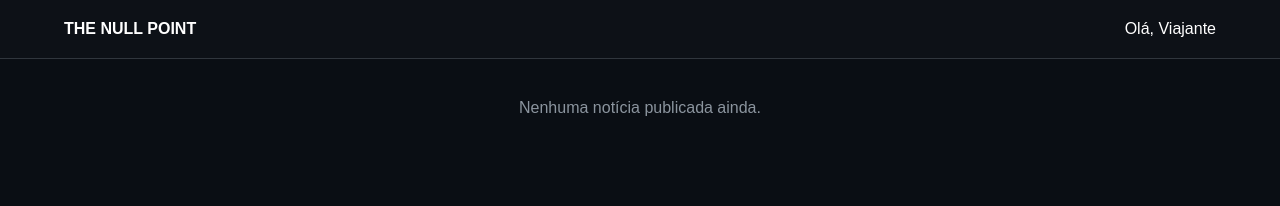
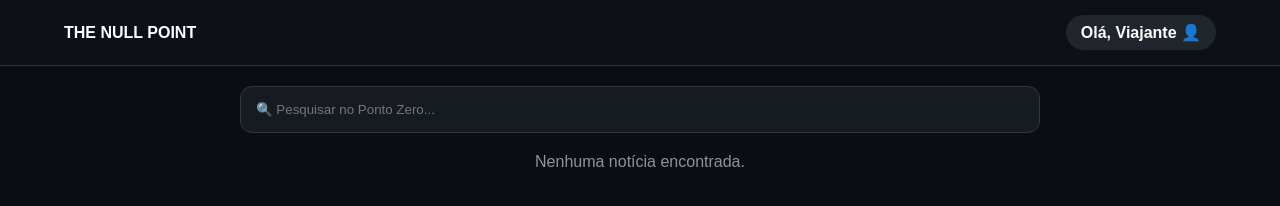
Before and after one commit to zCarlos23v/the-null-point, a plain HTML site: page home.html in a window 1280 px wide. Drawn offline with Linux system fonts and the light colour scheme.

Commit message:
Update home.html

```diff
--- a/home.html
+++ b/home.html
@@ -7,45 +7,60 @@
     <style>
         :root { --primary: #00d4ff; --bg: #0a0e14; --card: #161b22; }
         body { background: var(--bg); color: white; font-family: sans-serif; margin: 0; }
-        .navbar { display: flex; justify-content: space-between; padding: 20px 5%; background: #0d1117; border-bottom: 1px solid #30363d; }
-        .feed { max-width: 800px; margin: 40px auto; padding: 0 20px; }
-        .news-card { background: var(--card); padding: 25px; border-radius: 15px; border: 1px solid #30363d; margin-bottom: 20px; animation: slideUp 0.5s ease; }
-        @keyframes slideUp { from { opacity:0; transform: translateY(20px); } to { opacity:1; transform: translateY(0); } }
-        .news-card h2 { color: var(--primary); margin-top: 0; }
-        .news-card small { color: #8b949e; }
+        .navbar { display: flex; justify-content: space-between; align-items: center; padding: 15px 5%; background: #0d1117; border-bottom: 1px solid #30363d; }
+        .search-area { max-width: 800px; margin: 20px auto; padding: 0 20px; }
+        #searchInput { width: 100%; padding: 15px; background: #161b22; border: 1px solid #30363d; border-radius: 12px; color: white; outline: none; box-sizing: border-box; }
+        .feed { max-width: 800px; margin: 20px auto; padding: 0 20px; }
+        .news-card { background: var(--card); padding: 25px; border-radius: 15px; border: 1px solid #30363d; margin-bottom: 20px; }
+        .news-card h2 { color: var(--primary); margin: 5px 0; }
+        .user-link { cursor: pointer; color: white; font-weight: bold; background: #21262d; padding: 8px 15px; border-radius: 20px; }
     </style>
 </head>
 <body>
     <nav class="navbar">
         <div style="font-weight:900;">THE NULL POINT</div>
-        <div id="userDisplay"></div>
+        <div class="user-link" onclick="location.href='perfil.html'">
+            <span id="nomeUser">...</span> 👤
+        </div>
     </nav>
 
-    <div class="feed" id="feedNoticias">
-        </div>
+    <div class="search-area">
+        <input type="text" id="searchInput" placeholder="🔍 Pesquisar no Ponto Zero..." onkeyup="filtrar()">
+    </div>
+
+    <div class="feed" id="feedNoticias"></div>
 
     <script>
-        document.getElementById('userDisplay').innerText = "Olá, " + (localStorage.getItem('usuarioLogado') || 'Viajante');
+        document.getElementById('nomeUser').innerText = "Olá, " + (localStorage.getItem('usuarioLogado') || 'Viajante');
 
-        function carregarNoticias() {
+        function exibir(filtro = "") {
             const feed = document.getElementById('feedNoticias');
             const lista = JSON.parse(localStorage.getItem('noticias')) || [];
 
-            if(lista.length === 0) {
-                feed.innerHTML = "<p style='text-align:center; color:#8b949e;'>Nenhuma notícia publicada ainda.</p>";
+            const filtradas = lista.filter(n =>
+                n.titulo.toLowerCase().includes(filtro.toLowerCase()) ||
+                n.texto.toLowerCase().includes(filtro.toLowerCase())
+            );
+
+            if(filtradas.length === 0) {
+                feed.innerHTML = "<p style='text-align:center; color:#8b949e;'>Nenhuma notícia encontrada.</p>";
                 return;
             }
 
-            feed.innerHTML = lista.map(n => `
+            feed.innerHTML = filtradas.map(n => `
                 <div class="news-card">
-                    <small>${n.data}</small>
+                    <small style="color:#8b949e;">${n.data}</small>
                     <h2>${n.titulo}</h2>
                     <p>${n.texto}</p>
                 </div>
             `).join('');
         }
 
-        carregarNoticias();
+        function filtrar() {
+            exibir(document.getElementById('searchInput').value);
+        }
+
+        exibir();
     </script>
 </body>
 </html>
```
